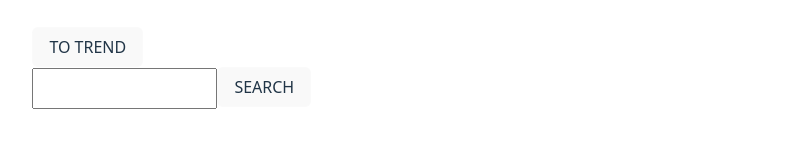
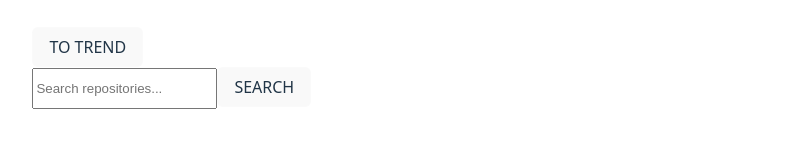
Before and after one commit to Tonipenyallop/github_searcher, a React (Vite) app: page / in a window 1280 px wide. Shown: the part 183-330 px from the top of the page, without its empty margins (102-894 px from the left). Built offline with nearby package versions, Linux system fonts and the light colour scheme.

Commit message:
update css for app.tsx

```diff
--- a/src/App.tsx
+++ b/src/App.tsx
@@ -55,9 +55,11 @@ function App() {
     <div className="app">
       <div className="header">
         <h2 className="title">Github Searcher</h2>
-        <button onClick={handleNavigateTrend}>TO TREND</button>
+        <div className="nav-row">
+          <button className="btn-secondary" onClick={handleNavigateTrend}>TO TREND</button>
+        </div>
         <div className="input-container">
-          <input className="search-input" type="text" onChange={handleChange} />
+          <input className="search-input" type="text" placeholder="Search repositories..." onChange={handleChange} />
           <button
             className="search-button"
             disabled={!query.trim()}
@@ -67,7 +69,7 @@ function App() {
           </button>
         </div>
       </div>
-      {error}
+      {error && <div className="error-message">{error}</div>}
       <Cards isLoading={isLoading} repositories={repositories} />
 
       {repositories.length > 0 && (
```
